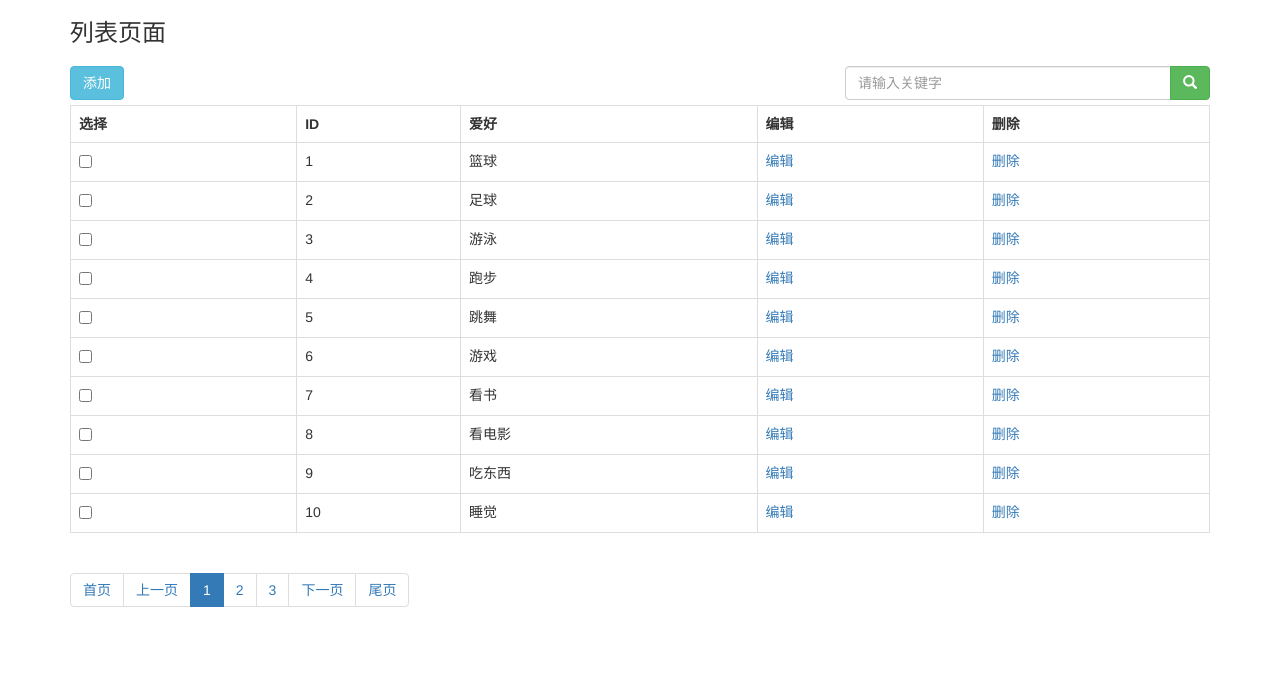
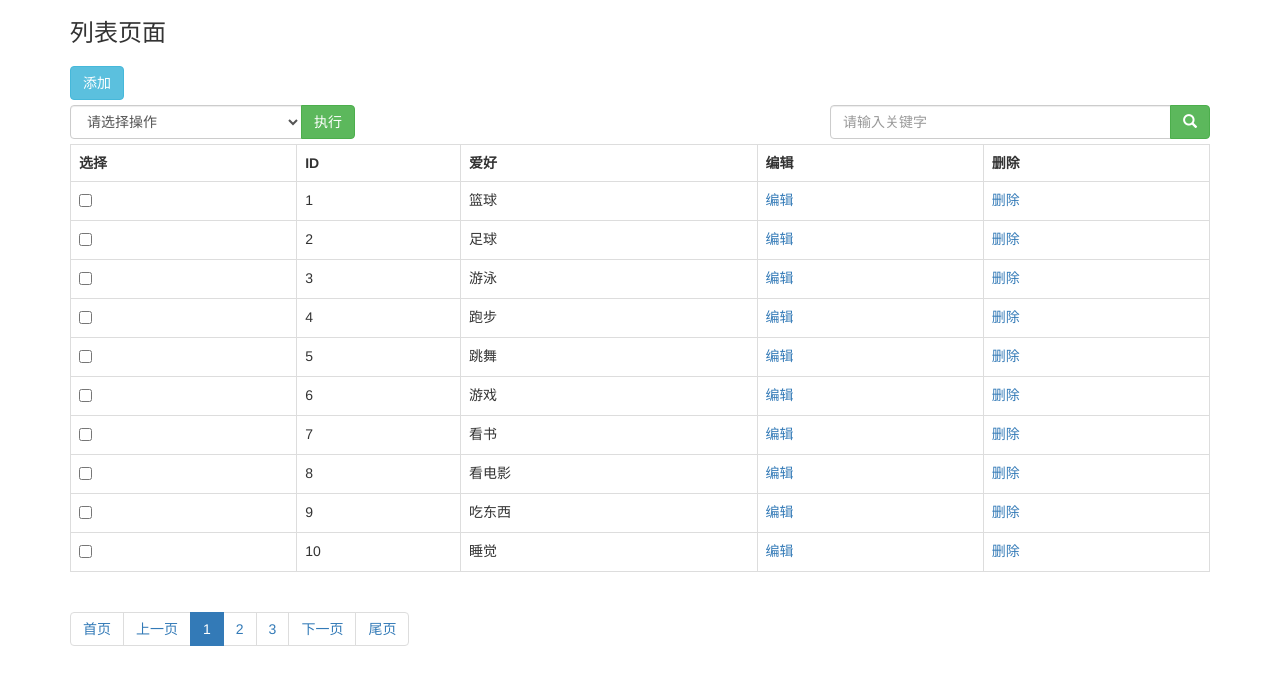
Before and after one commit to AIF333/Mystark, a Django app: page /stark/app01/hobby/ in a window 1280 px wide. Shown: the top 685 px of the page. Run offline with Django 3.2, Linux system fonts and the light colour scheme; data comes from the database, SQL or seed files in the repository; some libraries are stand-ins or nearby versions.

Commit message:
加了下拉框的配置样式

```diff
--- a/app01/templates/list_views.html
+++ b/app01/templates/list_views.html
@@ -24,10 +24,20 @@
             background-color: cornflowerblue;
         }
 
-        .search{
+        /*!--搜索框样式-->*/
+        .search_btn{
             float: right;
             padding-right: 0px;
-            bottom: -10px;
+            {#bottom: -10px;#}
+            margin-bottom: 5px;
+            padding: 0px 0px;
+        }
+
+        /*<!--下拉框样式-->*/
+        .select_sty{
+            margin-left: 0px;
+            margin-bottom: 5px;
+            padding: 0px 0px;
         }
 
     </style>
@@ -36,11 +46,11 @@
 <div class="container">
 <h3>列表页面</h3>
 
-<a href="{{ flv.get_add_url }}" class="btn btn-info addRecord">添加</a>
+<div><a href="{{ flv.get_add_url }}" class="btn btn-info addRecord">添加</a></div>
 
 <!--搜索框 -->
 {%  if flv.search_list %}
-<form  class="search col-md-4" method="get">
+<form  class="search_btn col-md-4" method="get">
   <div>
     <div class="input-group">
       <input type="text" class="form-control" placeholder="请输入关键字" name="search_key" value="{{ flv.search_key }}">
@@ -56,7 +66,28 @@
 <!--搜索框结束--->
 
 
-<!--报表-->
+<!--下拉框大框架-->
+<form  method="post">
+    <!--下拉框-->
+    {% if flv.mutil_list %}
+    {% csrf_token %}
+
+    <div class="input-group col-md-3 select_sty">
+      <select class="form-control" name="select_value">
+        <option>请选择操作</option>
+        {% for row in flv.mutil_list %}
+          <option value="{{ row.func }}">{{ row.name }}</option>
+        {% endfor %}
+      </select>
+      <span class="input-group-btn">
+        <button class="btn btn-success" type="submit">
+            执行
+        </button>
+      </span>
+    </div>
+    {% endif %}
+
+    <!--列表-->
     <table class="table table-bordered">
         <tr>
             {% for head in flv.head_list %}
@@ -74,6 +105,9 @@
         {% endfor %}
 
     </table>
+    <!--列表结束-->
+</form>
+<!--下拉框结束 由于下拉框需要CheckBox的值，所以需要把列表包含进去-->
 
 <!--分页-->
 <nav aria-label="Page navigation">
@@ -81,7 +115,7 @@
         {{ flv.get_page_html }}
     </ul>
 </nav>
-
+<!--分页结束-->
 </div>
 
 </body>
--- a/stark/service/V1.py
+++ b/stark/service/V1.py
@@ -15,9 +15,8 @@ class FacListViews():
 
     # 分页对象 || 查询结果集对象 || 查询的输入值，需展示在前端
     page_obj = None
-    queryResult = None
 
-    def __init__(self,config,request):
+    def __init__(self,config,request,queryResult):
         '''
         :param config: 原类的实例，即StarkConfig的self
         :param queryResult: 表的查询结果querySet类型,如 models.Student.objects.all()
@@ -25,7 +24,9 @@ class FacListViews():
         '''
         self.config=config
         self.request=request
-        self.search_list=self.config.search_list
+        self.queryResult=queryResult
+        self.search_list=self.config.search_list # 搜索框
+        self.mutil_list=self.config.mutil_list # 批量操作 下拉框
 
         temp=request.GET.get("search_key",'')
         if temp:  # 剔除空格
@@ -36,7 +37,6 @@ class FacListViews():
     # 获取当前页面的数据，如有查询则数据会有变化,这个是第一个执行的,放在 head_list 里
     def init_queryResult(self):
         # 如果用户定义了查询列，则可进行查询
-        queryResult_flag=False
         if self.config.search_list:
             if self.search_key: # 如果查询有输入值
                 con = Q()
@@ -44,11 +44,8 @@ class FacListViews():
                 for col in self.config.search_list:
                     # print('----', ('%s__contains' % (col,), search_key))
                     con.children.append(('%s__contains' % (col,), self.search_key))
-                self.queryResult = self.config.mcls.objects.all().filter(con)
-                queryResult_flag=True
-        # 其他情况取全量数据
-        if not queryResult_flag:
-            self.queryResult=self.config.mcls.objects.all()
+                self.queryResult = self.queryResult.filter(con)
+
 
     # 初始化分页对象，这个是第二个执行，依赖get_queryResult的查询结果集
     def init_page_obj(self):
@@ -133,6 +130,9 @@ class StarkConfig(object):
     add_3display_flag = False
     # 搜索列表
     search_list=[]
+    # 批量操作列表
+    mutil_list=[]
+
 
     def __init__(self,mcls):
         self.mcls=mcls
@@ -224,12 +224,39 @@ class StarkConfig(object):
 
     ########t##  四个基本视图 增删改查 start ######################
     def list_views(self,request):
-        if request.method == "GET":
 
-            # 利用工厂函数生成分页的数据项和html
-            flv = FacListViews(self, request)
-            return render(request,"list_views.html",{"flv":flv})
+        self.mutil_list=[
+            {"func":"mutil_del","name":"批量删除呗"},
+            {"func":"mutil_install","name":"批量装机"},
+            {"func":"mutil_export","name":"批量导出"},
+        ]
 
+        if request.method == "POST":
+            pass
+            # select_value=request.POST.get("select_value",'')
+            # pk_list=request.POST.getlist("pk",'')
+            # print(select_value,pk_list)
+            # mutil_func=getattr(self,select_value,'None')
+            #
+            # if isinstance(mutil_func,FunctionType):
+            #     print("FunctionType----")
+            #     mutil_func(self,select_value,pk_list)
+            # elif isinstance(mutil_func,MethodType):
+            #     print("MethodTyope--")
+            #     mutil_func(select_value,pk_list)
+            # else:
+            #     print("nothing to do !")
+
+
+
+        queryResult = self.mcls.objects.all()
+        flv = FacListViews(self, request,queryResult)
+        return render(request,"list_views.html",{"flv":flv})
+
+    def mutil_del(self,select_value,pk_list):
+        print("批量删除开始")
+        print(select_value)
+        print(pk_list)
 
     def add_views(self,request):
 
```
Lines whose indentation alone changed are shown as unchanged.
